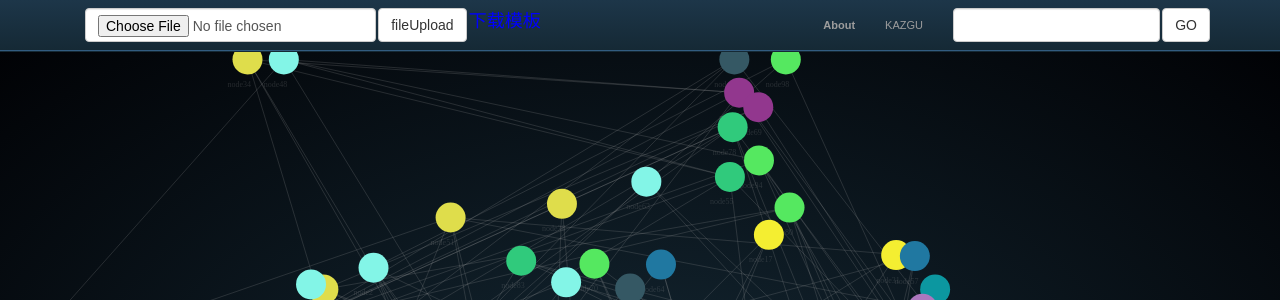
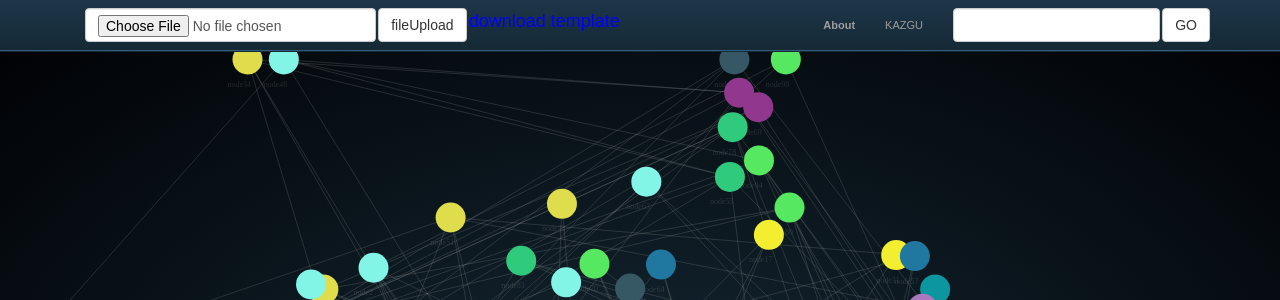
Before and after one commit to kazgu/KGSB_Py, a Django app: page / in a window 1280 px wide. Shown: the top 300 px of the page. Run offline with Django 3.2, Linux system fonts and the light colour scheme; some libraries are stand-ins or nearby versions.

Commit message:
Update index.html

```diff
--- a/templates/index.html
+++ b/templates/index.html
@@ -67,7 +67,7 @@
           {% csrf_token %}
           <input class="form-control"  type="file" name="fileUpload" />
           <input class="btn btn-default" type="submit" value="fileUpload" />
-          <a href="{% url 'download' %}" style="font-size:18px;color:blue;">下载模板</a>
+          <a href="{% url 'download' %}" style="font-size:18px;color:blue;">download template</a>
             </form>
 
 			<form class="navbar-form navbar-right" role="search" autocomplete="off" onkeydown="if(event.keyCode==13) return false;">
```
